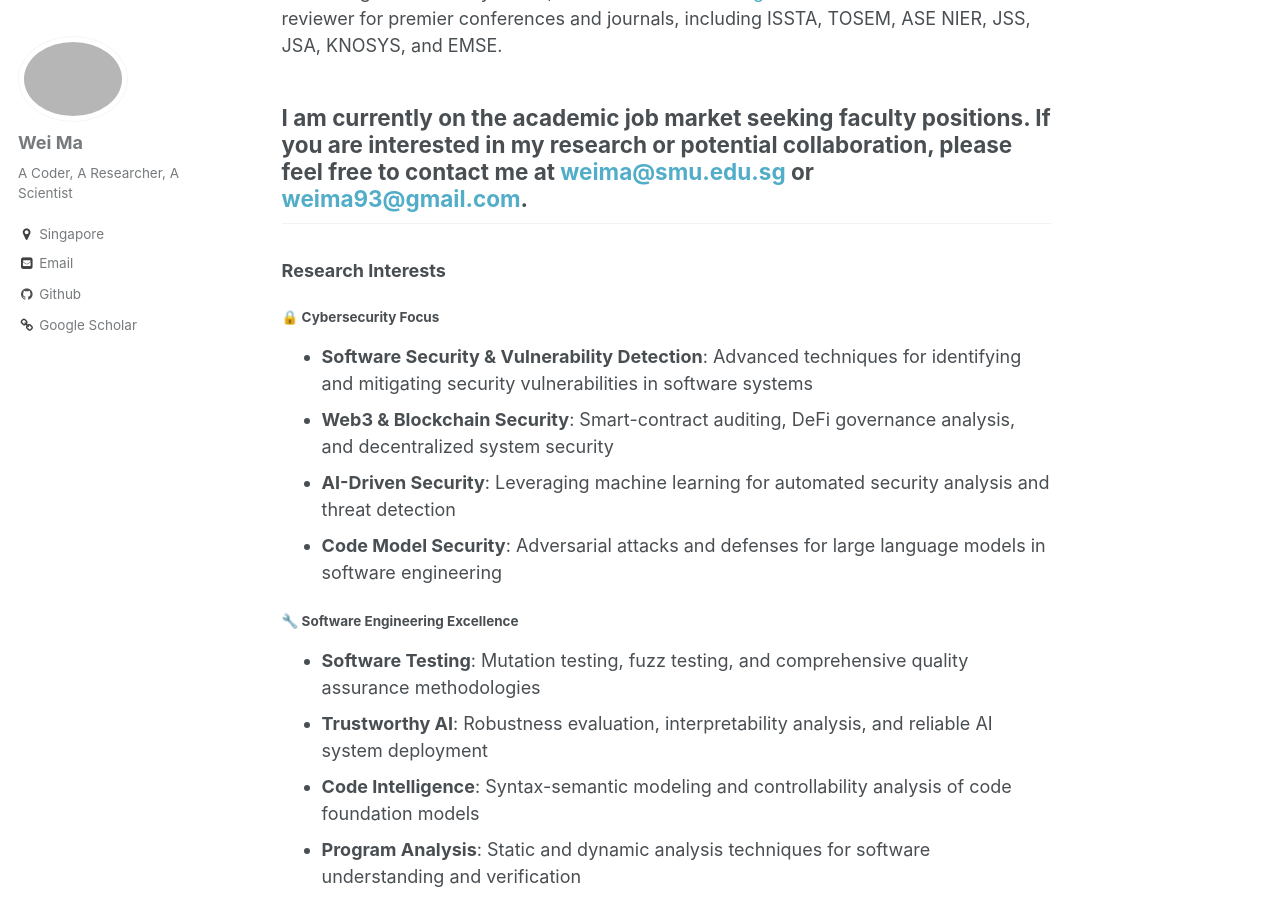
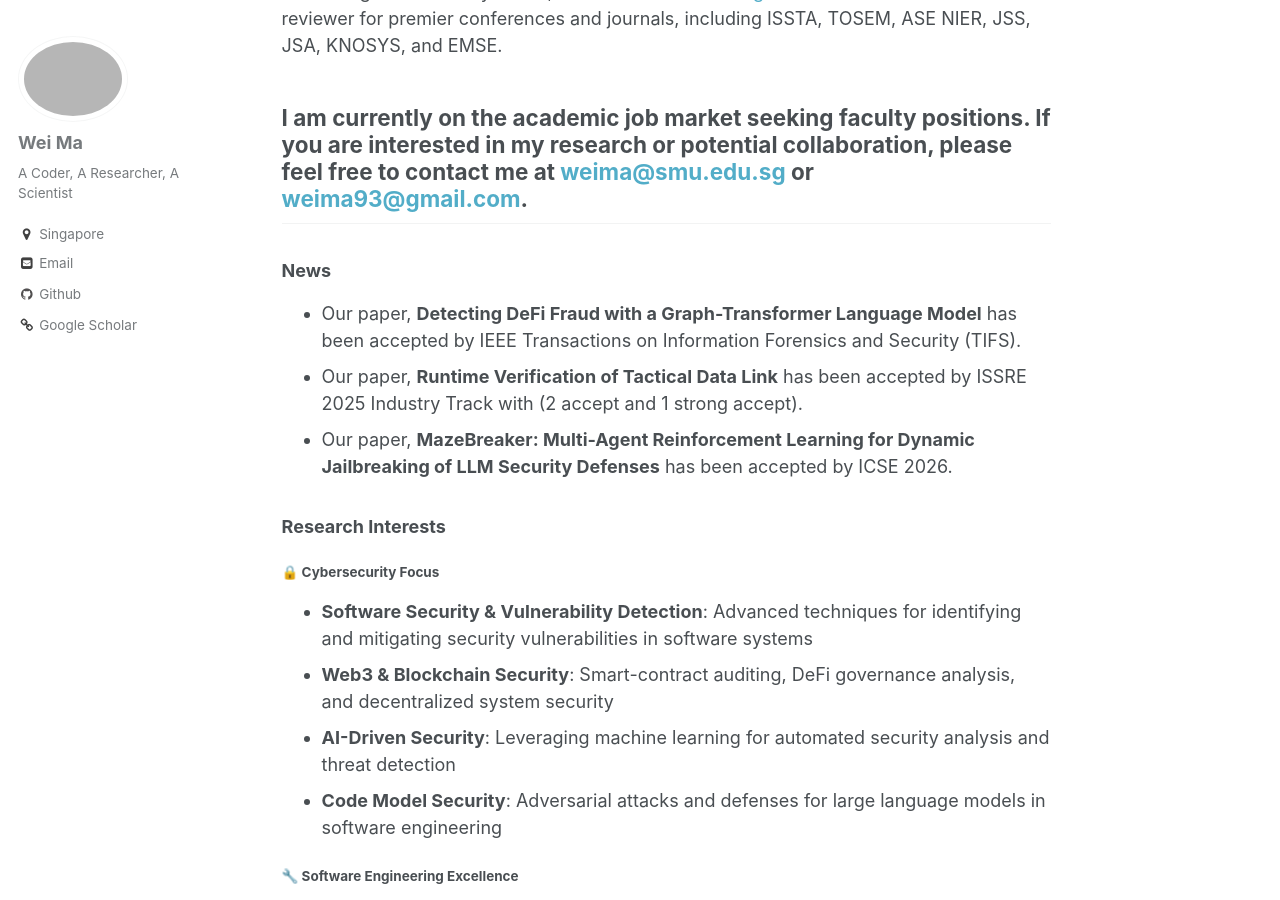
Before and after one commit to Marvinmw/weima, a Jekyll site: the page built from _pages/about.md, in a window 1280 px wide and 900 px high, scrolled down 600 px. Built offline with Jekyll 4.4.1, drawn with Linux system fonts in a browser that asks for light colours; some of the changed text lies outside the part shown.

Commit message:
Update about.md

```diff
--- a/_pages/about.md
+++ b/_pages/about.md
@@ -16,6 +16,11 @@ During my Ph.D. studies at University of Luxembourg, I developed foundational ex
 At SMU, I collaborate with [Prof. Lingxiao Jiang](https://scholar.google.com.sg/citations?user=0hssXLPZL2YC&hl=en&inst=14102473421921925766), and during my time at Nanyang Technological University (NTU), I worked with [Prof. Yang Liu](https://scholar.google.com.sg/citations?user=_Pvgwd0AAAAJ&hl=en&inst=14102473421921925766) and [Prof. Yi Li](https://scholar.google.ca/citations?user=B61QIUIAAAAJ). I serve as a reviewer for premier conferences and journals, including ISSTA, TOSEM, ASE NIER, JSS, JSA, KNOSYS, and EMSE.
 
 ## **I am currently on the academic job market seeking faculty positions. If you are interested in my research or potential collaboration, please feel free to contact me at [weima@smu.edu.sg](mailto:weima@smu.edu.sg) or [weima93@gmail.com](mailto:weima93@gmail.com).**
+
+### News
+- Our paper, **Detecting DeFi Fraud with a Graph-Transformer Language Model** has been accepted by IEEE Transactions on Information Forensics and Security (TIFS).
+- Our paper, **Runtime Verification of Tactical Data Link** has been accepted by ISSRE 2025 Industry Track with (2 accept and 1 strong accept).
+- Our paper, **MazeBreaker: Multi-Agent Reinforcement Learning for Dynamic Jailbreaking of LLM Security Defenses** has been accepted by ICSE 2026.
 
 ### Research Interests
 
@@ -80,6 +85,8 @@ Please click my [Google Scholar](https://scholar.google.com/citations?user=ZubTN
 2. **Wei Ma**; Daoyuan Wu; Yuqiang Sun; Tianwen Wang; Shangqing Liu; Jian Zhang; Yue Xue; Yang Liu; Combining Fine-tuning and LLM-based Agents for Intuitive Smart Contract Auditing with Justifications, IEEE/ACM 47th International Conference on Software Engineering (ICSE 2025), Ottawa, Canada.
 3. Sun, Dianxiang; **Wei Ma**; Liming Nie; and Yang Liu. Sok: Comprehensive analysis of rug pull causes, datasets, and detection tools in defi. (ISSTA 2025)
 4. Shangqing Liu; **Wei Ma#**; Jian Wang; Xiaofei Xie; Ruitao Feng; and Yang Liu. 2024. Enhancing Code Vulnerability Detection via Vulnerability-Preserving Data Augmentation. In Proceedings of the 25th ACM SIGPLAN/SIGBED International Conference on Languages, Compilers, and Tools for Embedded Systems (LCTES 2024). Association for Computing Machinery, New York, NY, USA, 166–177. [https://doi.org/10.1145/3652032.3657564](https://doi.org/10.1145/3652032.3657564)
+5. **Wei Ma**, Junjie Shi, Jiaxi Qiu, Cong Wu, Jing Chen, Lingxiao Jiang, Shangqing Liu, Yang Liu, Xiang Yang. Detecting DeFi Fraud with a Graph-TransformerLanguage Model. In IEEE Transactions on Information Forensics & Security.
+6. Qiang Wang, Zhiyuan Hu, **Wei Ma#**, Qiang Chen, Yueling Zhang, and Geguang Pu. Runtime Verification of Tactical Data Link. ISSRE 2025 Industry Track.
 
 ## **🤖 Code Intelligence & Foundation Models**
 
```
